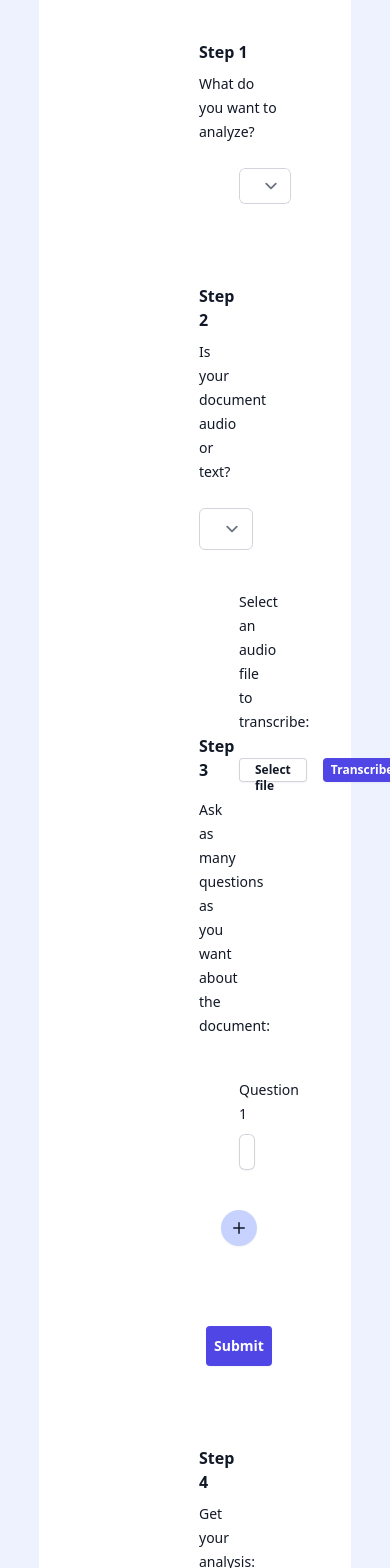
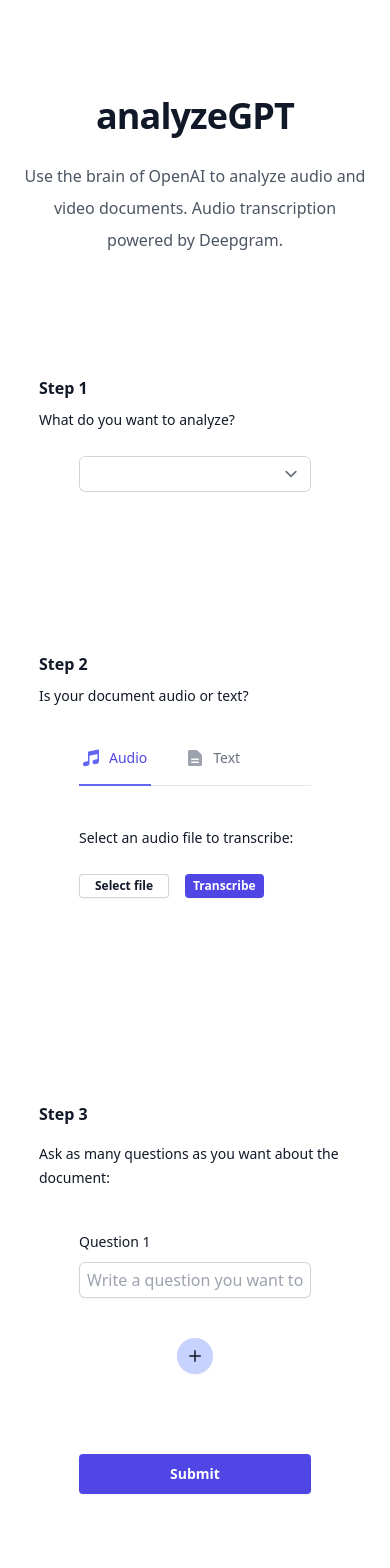
Before and after one commit to SandraRodgers/analyze-gpt, a Vue app: page / in a window 390 px wide. Shown: the top 1568 px of the page. Built offline with nearby package versions, Linux system fonts and the light colour scheme; a web font is replaced by a local one.

Commit message:
adds header and other details

```diff
--- a/src/App.vue
+++ b/src/App.vue
@@ -4,11 +4,13 @@
 import QuestionsForm from "./components/QuestionsForm.vue";
 import Analysis from "./components/Analysis.vue";
 import { useContentStore } from "./stores/content";
+import HeaderMain from "./components/HeaderMain.vue";
 const contentStore = useContentStore();
 </script>
 
 <template>
-  <main class="flex justify-center w-screen">
+  <header-main />
+  <main class="flex flex-col items-center w-screen">
     <div class="flex flex-col bg-white w-[80%]">
       <text-type-select />
       <main-text />
--- a/src/components/Analysis.vue
+++ b/src/components/Analysis.vue
@@ -1,12 +1,15 @@
 <script setup>
 import { useContentStore } from "../stores/content";
 import { CheckCircleIcon } from "@heroicons/vue/20/solid";
+import { storeToRefs } from "pinia";
 const contentStore = useContentStore();
+
+const { loadingGPT, showAnalysis } = storeToRefs(contentStore);
 </script>
 
 <template>
-  <div class="mx-40 mb-40">
-    <h3 class="text-base mt-10 font-semibold leading-6 text-gray-900 mb-2">
+  <div class="mx-0 mb-80">
+    <h3 class="text-base mt-40 font-semibold leading-6 text-gray-900 mb-2">
       Step 4
     </h3>
     <p
@@ -15,7 +18,30 @@
     >
       Get your analysis:
     </p>
-    <div v-if="contentStore.gptAnalysis.length">
+    <div v-if="loadingGPT" class="flex items-center ml-4">
+      <span class="mr-4 text-xs animate-pulse">Analyzing...</span>
+      <svg
+        class="animate-spin -ml-1 mr-3 h-4 w-5 text-indigo-500"
+        xmlns="http://www.w3.org/2000/svg"
+        fill="none"
+        viewBox="0 0 24 24"
+      >
+        <circle
+          class="opacity-25"
+          cx="12"
+          cy="12"
+          r="10"
+          stroke="currentColor"
+          stroke-width="4"
+        ></circle>
+        <path
+          class="opacity-75"
+          fill="currentColor"
+          d="M4 12a8 8 0 018-8V0C5.373 0 0 5.373 0 12h4zm2 5.291A7.962 7.962 0 014 12H0c0 3.042 1.135 5.824 3 7.938l3-2.647z"
+        ></path>
+      </svg>
+    </div>
+    <div v-if="showAnalysis">
       <div
         class="bg-green-50 rounded-md p-4 mb-4 my-2 flex items-center"
         v-for="answer in contentStore.formattedAnalysis"
--- /dev/null
+++ b/src/components/HeaderMain.vue
@@ -0,0 +1,13 @@
+<template>
+  <div class="px-6 py-24 sm:py-32 lg:px-8 bg-white">
+    <div class="mx-auto max-w-2xl text-center">
+      <h2 class="text-4xl font-bold tracking-tight text-gray-900 sm:text-6xl">
+        analyzeGPT
+      </h2>
+      <p class="mt-6 text-base lg:text-lg leading-8 text-gray-600">
+        Use the brain of OpenAI to analyze audio and video documents. Audio
+        transcription powered by Deepgram.
+      </p>
+    </div>
+  </div>
+</template>
--- a/src/components/MainText.vue
+++ b/src/components/MainText.vue
@@ -71,7 +71,7 @@
 
 <template>
   <div class="min-h-[450px]">
-    <div class="mx-40 mt-20">
+    <div class="mx-0 mt-40">
       <h3 class="text-base font-semibold leading-6 text-gray-900 mb-2">
         Step 2
       </h3>
@@ -82,21 +82,7 @@
         Is your document audio or text?
       </p>
 
-      <div class="sm:hidden">
-        <label for="tabs" class="sr-only">Select a tab</label>
-        <!-- Use an "onChange" listener to redirect the user to the selected tab URL. -->
-        <select
-          id="tabs"
-          name="tabs"
-          class="block w-full rounded-md border-gray-300 focus:border-indigo-500 focus:ring-indigo-500"
-        >
-          <option v-for="tab in tabs" :key="tab.name" :selected="tab.current">
-            {{ tab.name }}
-          </option>
-        </select>
-      </div>
-
-      <div class="hidden sm:block mx-10">
+      <div class="mx-10">
         <div class="border-b border-gray-200">
           <nav class="-mb-px flex space-x-8" aria-label="Tabs">
             <a
@@ -128,7 +114,7 @@
       </div>
     </div>
 
-    <div v-if="tabs[1].current" class="mx-40 mt-10">
+    <div v-if="tabs[1].current" class="mx-0 mt-10">
       <label
         for="comment"
         class="block mx-10 text-sm leading-6 text-gray-900 mb-20"
@@ -156,7 +142,7 @@
         </div>
       </div>
     </div>
-    <div v-else class="mx-40 mt-10">
+    <div v-else class="mx-0 mt-10">
       <div class="h-16 mx-10">
         <p class="block mb-6 text-sm leading-6 text-gray-900">
           Select an audio file to transcribe:
--- a/src/components/QuestionsForm.vue
+++ b/src/components/QuestionsForm.vue
@@ -8,25 +8,21 @@
 
 <template>
   <div>
-    <h3
-      class="text-base mx-40 mt-20 font-semibold leading-6 text-gray-900 mb-2"
-    >
+    <h3 class="text-base mx-0 mt-40 font-semibold leading-6 text-gray-900 mb-2">
       Step 3
     </h3>
-    <p
-      class="block mb-6 text-sm font-medium leading-6 text-gray-900 mx-40 mt-4"
-    >
+    <p class="block mb-6 text-sm font-medium leading-6 text-gray-900 mx-0 mt-4">
       Ask as many questions as you want about the document:
     </p>
     <div class="mx-10">
       <div
         v-for="(num, index) in contentStore.numInputs"
         :key="num"
-        class="mx-40 mt-10"
+        class="mx-0 mt-10"
       >
         <form-input :questionNum="num" :index="index + 1" />
       </div>
-      <div class="mt-10 mx-40 flex justify-center">
+      <div class="mt-10 mx-0 flex justify-center">
         <button
           @click="contentStore.numInputs++"
           type="button"
@@ -35,7 +31,7 @@
           <PlusIcon class="h-5 w-5" aria-hidden="true" />
         </button>
       </div>
-      <div class="mx-40 mt-20 flex justify-center">
+      <div class="mx-0 mt-20 flex justify-center">
         <button
           type="button"
           @click="contentStore.addQuestions"
--- a/src/components/TextTypeSelect.vue
+++ b/src/components/TextTypeSelect.vue
@@ -4,7 +4,7 @@
 </script>
 
 <template>
-  <div class="w-3/12 mx-40 mt-10">
+  <div class="mx-0 mt-6">
     <h3 class="text-base font-semibold leading-6 text-gray-900 mb-2">Step 1</h3>
     <label
       for="text-type"
--- a/src/stores/content.js
+++ b/src/stores/content.js
@@ -1,4 +1,4 @@
-import { ref, computed } from "vue";
+import { ref, computed, watch } from "vue";
 import { defineStore } from "pinia";
 
 export const useContentStore = defineStore("content", () => {
@@ -12,7 +12,25 @@
   const tokenLoading = ref(false);
   const gptAnalysis = ref("");
   const loadingGPT = ref(false);
+  const showAnalysis = ref(false);
   let num = 0;
+
+  watch(loadingGPT, () => {
+    if (loadingGPT.value === true) {
+      showAnalysis.value = true;
+    }
+    if (loadingGPT.value === false) {
+      showAnalysis.value = false;
+    }
+  });
+
+  watch(gptAnalysis, () => {
+    if (gptAnalysis.value.length) {
+      showAnalysis.value = true;
+    } else {
+      showAnalysis.value = false;
+    }
+  });
 
   function checkTokens(e) {
     tokenLoading.value = true;
@@ -33,6 +51,17 @@
   }
 
   function sendMainText() {
+    loadingGPT.value = true;
+
+    if (mainText.value.length === 0) {
+      loadingGPT.value = false;
+      alert("Please add a text or transcribe an audio file.");
+    } else if (!questionIncrement.value.question1) {
+      loadingGPT.value = false;
+      alert("Please add a question.");
+    } else {
+      loadingGPT.value = true;
+
       fetch("https://OpenAI-Deepgram-Server.sandrar.repl.co/chat", {
         method: "POST",
         body: JSON.stringify({
@@ -44,10 +73,11 @@
       })
         .then((response) => response.json())
         .then((data) => {
-        console.log(data);
+          showAnalysis.value = true;
           loadingGPT.value = false;
           gptAnalysis.value = data.message.content;
         });
+    }
   }
 
   function addQuestions() {
@@ -90,5 +120,6 @@
     gptAnalysis,
     loadingGPT,
     formattedAnalysis,
+    showAnalysis,
   };
 });
--- a/src/style.css
+++ b/src/style.css
@@ -3,5 +3,5 @@
 @tailwind utilities;
 
 html {
-  @apply bg-indigo-50;
+  /* @apply bg-indigo-50; */
 }
```
Lines whose indentation alone changed are shown as unchanged.
